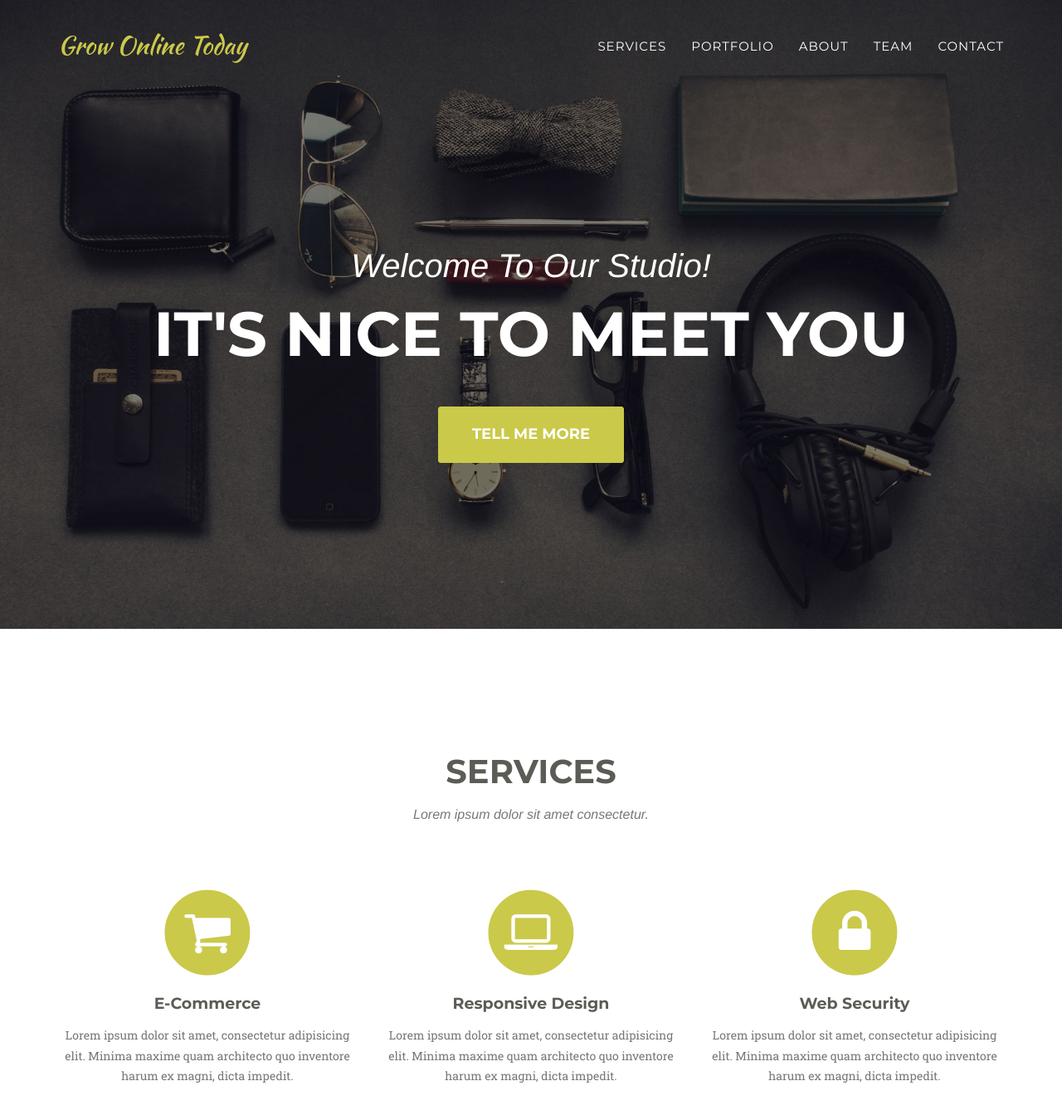
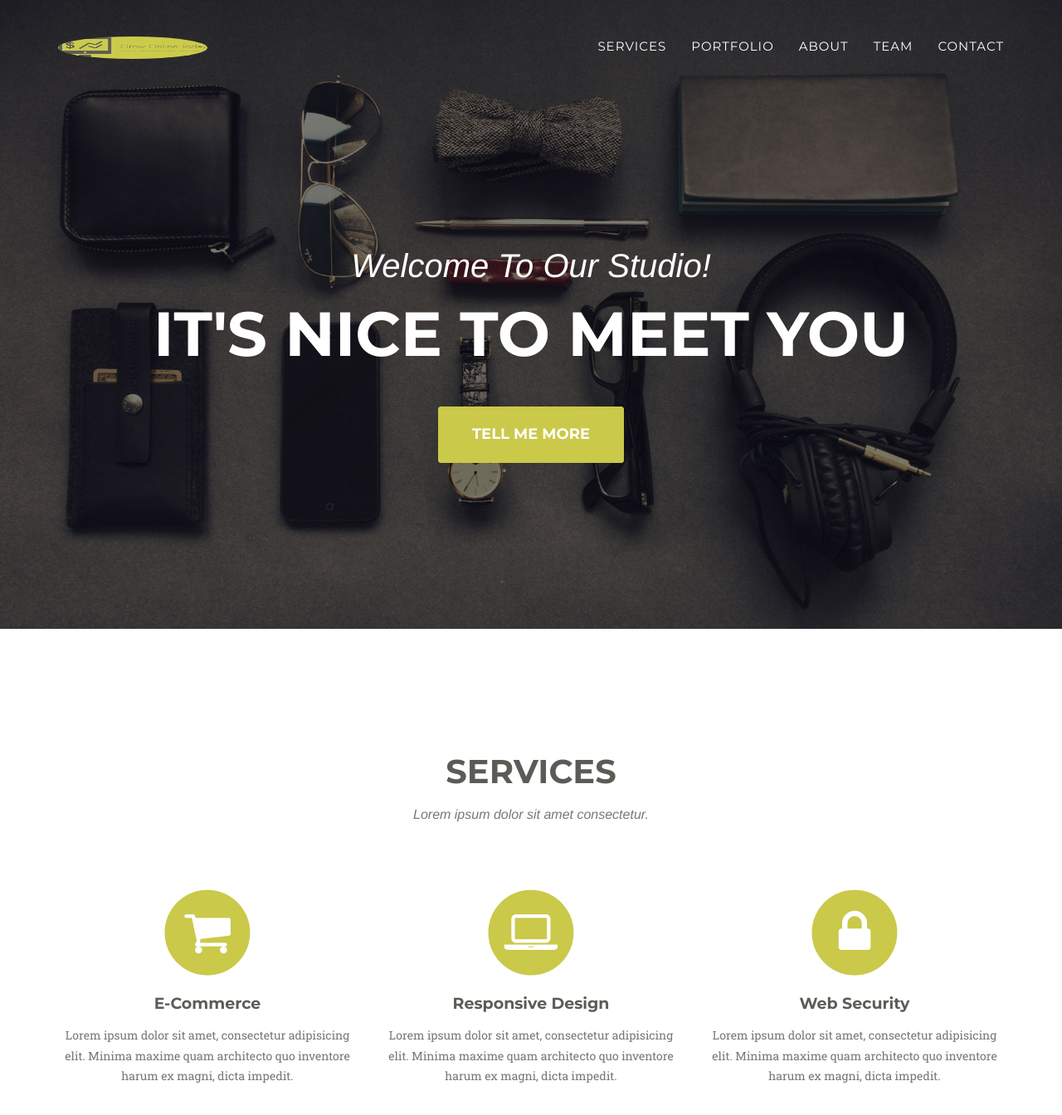
Before and after one commit to sanjitchak/growonlinetoday, a Jekyll site: the page built from index.html, in a window 1280 px wide and 1400 px high. Shown: the top 1344 px of the window at 83% size. Built offline with Jekyll 4.4.1, drawn with Linux system fonts in a browser that asks for light colours; some web fonts are replaced.

Commit message:
changed logo and team photo

```diff
--- a/_data/template.yml
+++ b/_data/template.yml
@@ -1,7 +1,7 @@
 # Color settings (hex-codes without the leading hash-tag)
 color:
   primary: cac94a
-  secondary: fec503
+  secondary: c2c659
   secondary-dark: 5c5c57
   muted: 777
 
--- a/_includes/header.html
+++ b/_includes/header.html
@@ -3,13 +3,24 @@
   <div class="container">
     <!-- Brand and toggle get grouped for better mobile display -->
     <div class="navbar-header page-scroll">
-                <button type="button" class="navbar-toggle" data-toggle="collapse" data-target="#bs-example-navbar-collapse-1">
+      <button
+        type="button"
+        class="navbar-toggle"
+        data-toggle="collapse"
+        data-target="#bs-example-navbar-collapse-1"
+      >
         <span class="sr-only">Toggle navigation</span>
         <span class="icon-bar"></span>
         <span class="icon-bar"></span>
         <span class="icon-bar"></span>
       </button>
-                <a class="navbar-brand page-scroll" href="#page-top">{{site.title}}</a>
+      <a class="navbar-brand page-scroll" href="#page-top">
+        <img
+          style="width: 180px; height: 27px; background-size: contain;"
+          src="img/logo_website.png"
+          class="img-responsive img-circle"
+          alt=""
+      /></a>
     </div>
 
     <!-- Collect the nav links, forms, and other content for toggling -->
--- a/_includes/team.html
+++ b/_includes/team.html
@@ -4,14 +4,20 @@
     <div class="row">
       <div class="col-lg-12 text-center">
         <h2 class="section-heading">Our Amazing Team</h2>
-                    <h3 class="section-subheading text-muted">Lorem ipsum dolor sit amet consectetur.</h3>
+        <h3 class="section-subheading text-muted">
+          Lorem ipsum dolor sit amet consectetur.
+        </h3>
       </div>
     </div>
     <div class="row">
       {% for member in site.people %}
       <div class="col-sm-4">
         <div class="team-member">
-                        <img src="img/team/{{ member.pic }}.jpg" class="img-responsive img-circle" alt="">
+          <img
+            src="img/team/{{ member.pic }}.jpg"
+            class="img-responsive img-circle"
+            alt="{{ member.pic }}"
+          />
           <h4>{{ member.name }}</h4>
           <p class="text-muted">{{ member.position }}</p>
           <ul class="list-inline social-buttons">
@@ -22,7 +28,6 @@
               </a>
             </li>
             {% endfor %}
-
           </ul>
         </div>
       </div>
@@ -30,7 +35,11 @@
     </div>
     <div class="row">
       <div class="col-lg-8 col-lg-offset-2 text-center">
-                    <p class="large text-muted">Lorem ipsum dolor sit amet, consectetur adipisicing elit. Aut eaque, laboriosam veritatis, quos non quis ad perspiciatis, totam corporis ea, alias ut unde.</p>
+        <p class="large text-muted">
+          Lorem ipsum dolor sit amet, consectetur adipisicing elit. Aut eaque,
+          laboriosam veritatis, quos non quis ad perspiciatis, totam corporis
+          ea, alias ut unde.
+        </p>
       </div>
     </div>
   </div>
```
Also changed, not shown: img/logo_website.png (added), img/team/Sanjit.jpg (renamed from img/team/Sanjit.PNG). Lines whose indentation alone changed are shown as unchanged.
